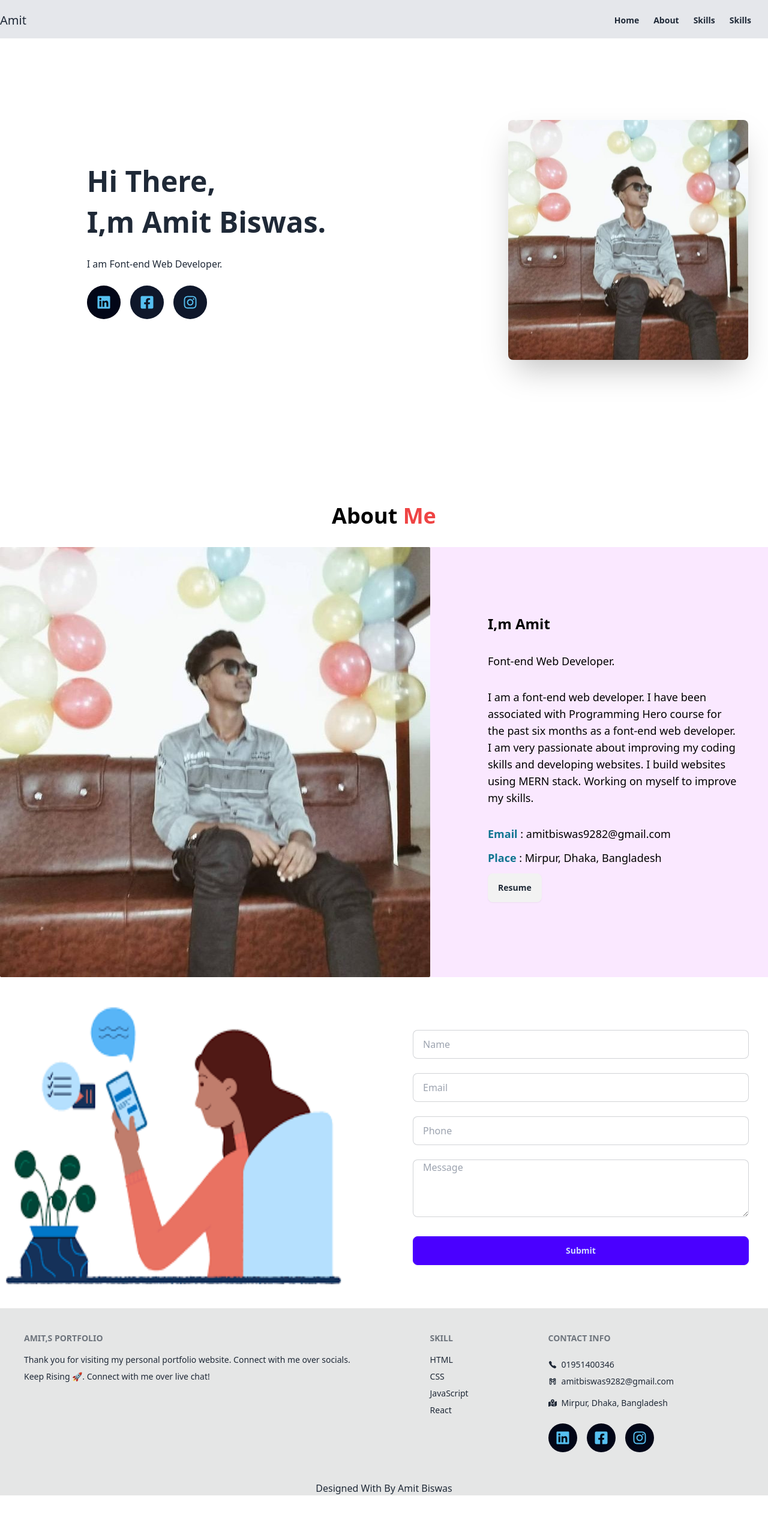
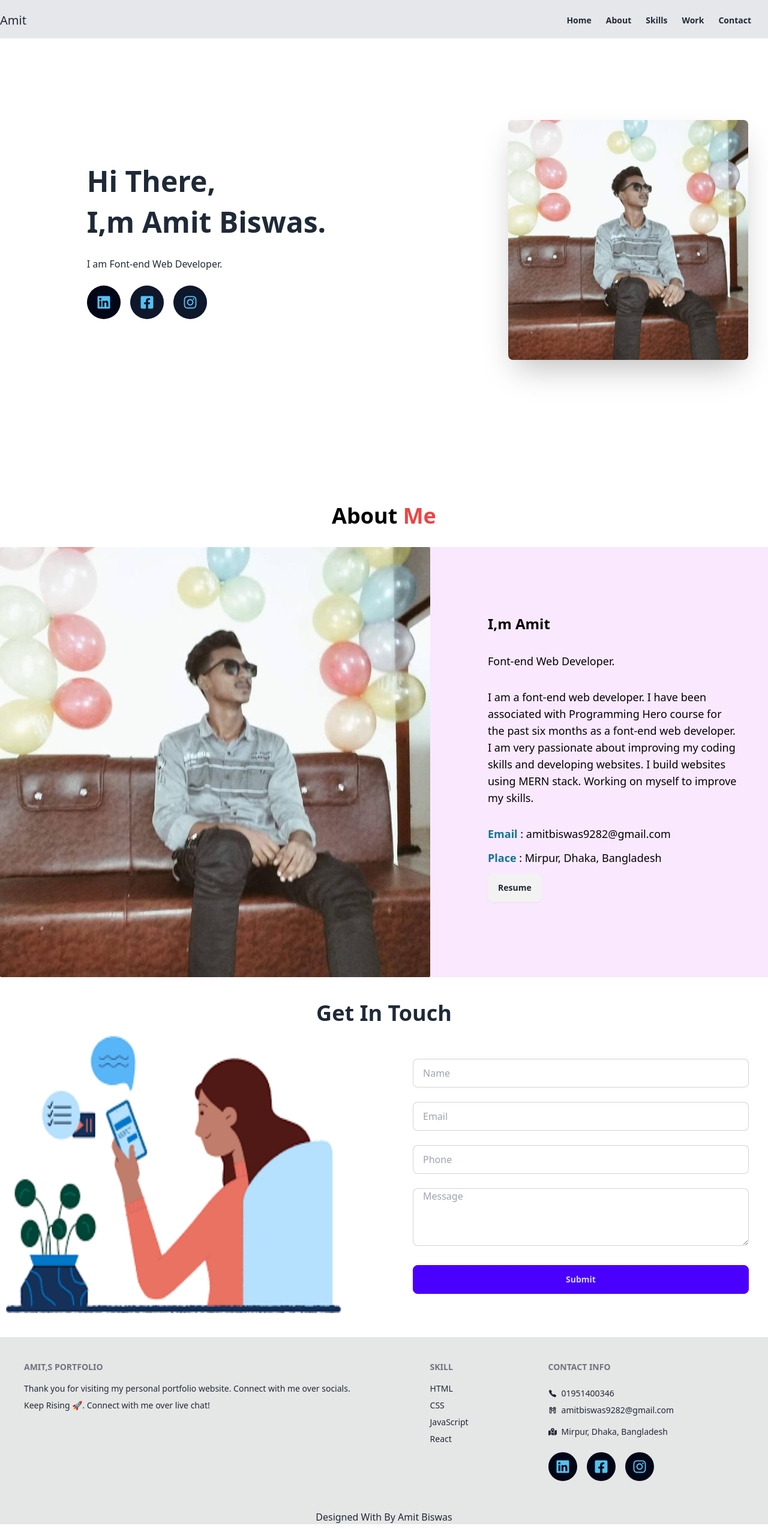
Before and after one commit to Amit-Biswas-WD/portfolio_create, a React (Vite) app: page / in a window 1280 px wide. Shown: the whole page at 60% size. Before the commit the page ends 2501 px from the top, so only its background shows below. Built offline with nearby package versions, Linux system fonts and the light colour scheme.

Commit message:
This project is complete

```diff
--- a/src/Shared/Navbar/Navbar.jsx
+++ b/src/Shared/Navbar/Navbar.jsx
@@ -4,7 +4,8 @@ const Navbar = () => {
       <li className="md:mr-6 font-semibold">Home</li>
       <li className="md:mr-6 font-semibold">About</li>
       <li className="md:mr-6 font-semibold">Skills</li>
-      <li className="md:mr-6 font-semibold">Skills</li>
+      <li className="md:mr-6 font-semibold">Work</li>
+      <li className="md:mr-6 font-semibold">Contact</li>
     </>
   );
   return (
--- a/src/Shared/Touch/Touch.jsx
+++ b/src/Shared/Touch/Touch.jsx
@@ -2,12 +2,20 @@ import image from "../../assets/image/images.png";
 
 const Touch = () => {
   return (
-    <div className="md:flex gap-20 w-full max-w-7xl mx-auto my-10">
-      <img src={image} alt="" className="w-[45%]" />
-      <form className="card-body w-[45%]">
+    <div className="max-w-7xl mx-auto my-10">
+      <h2 className=" text-4xl font-bold text-blacktext-center my-2 text-center">
+        Get In Touch
+      </h2>
+      <div className="md:flex gap-20 w-full">
+        <img src={image} alt="" className="md:w-[45%] w-full" />
+        <form className="card-body md:w-[45%]">
           <div className="form-control">
             <label className="label"></label>
-          <input placeholder="Name" className="input input-bordered" required />
+            <input
+              placeholder="Name"
+              className="input input-bordered"
+              required
+            />
           </div>
           <div className="form-control">
             <label className="label"></label>
@@ -39,6 +47,7 @@ const Touch = () => {
           </div>
         </form>
       </div>
+    </div>
   );
 };
 
```
Lines whose indentation alone changed are shown as unchanged.
